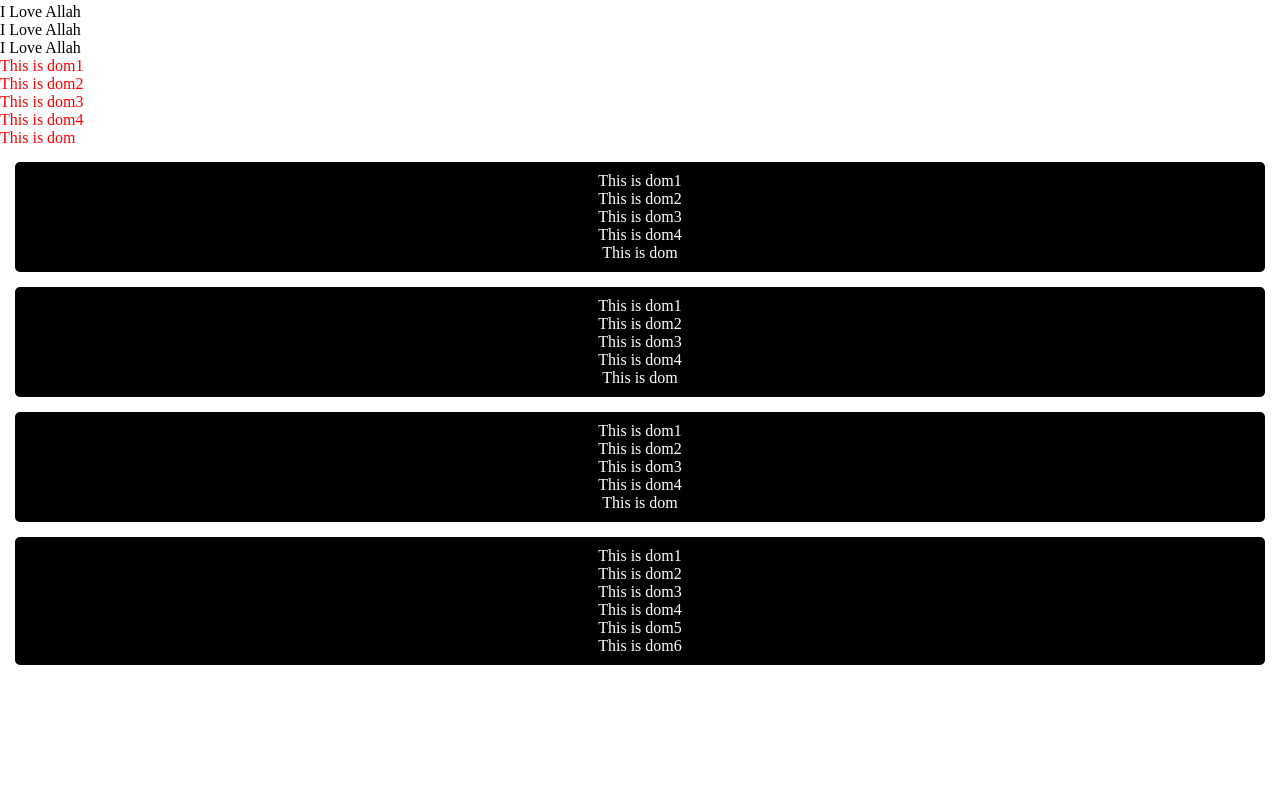
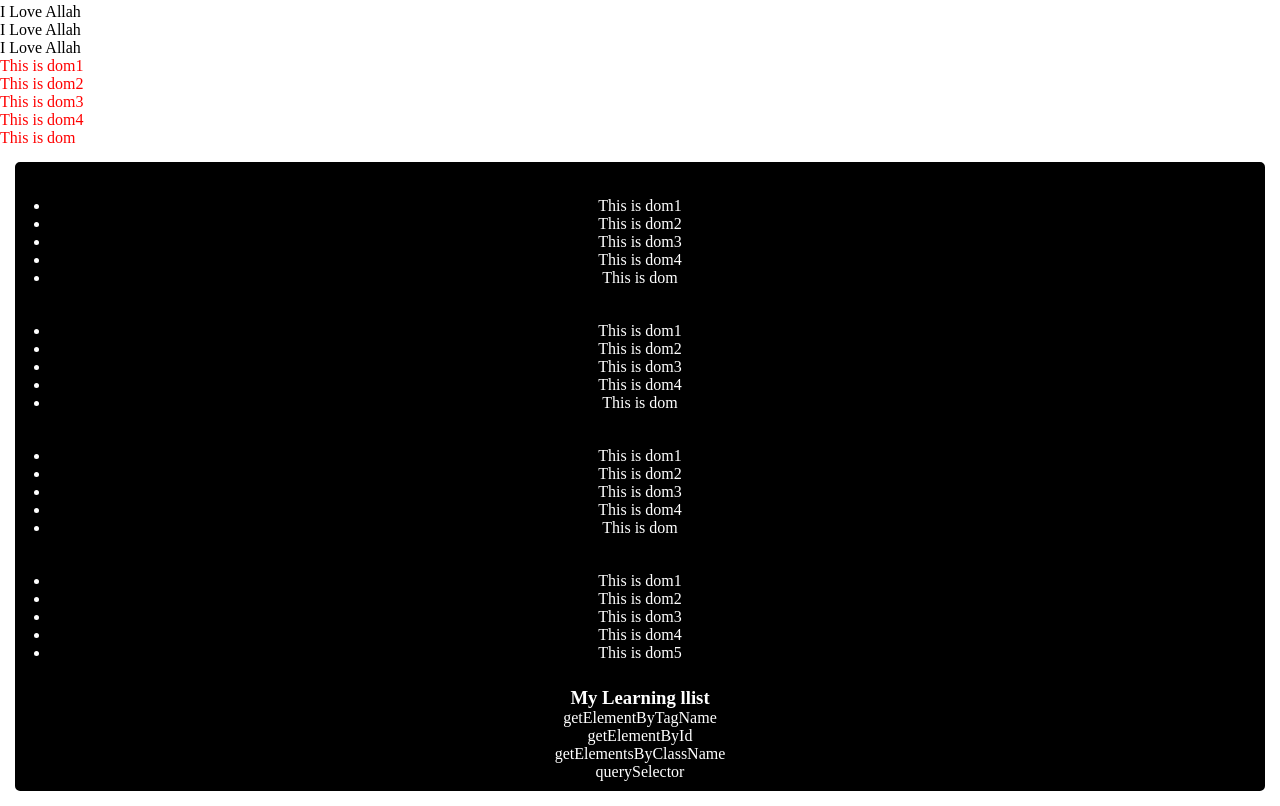
Before and after one commit to moudud-hoq/24dom, a plain HTML site: page index.html in a window 1280 px wide. Shown: the part 402-1208 px from the top of the page. Before the commit the page ends 1082 px from the top, so only its background shows below. Drawn offline with Linux system fonts and the light colour scheme.

Commit message:
Create element

```diff
--- a/index.html
+++ b/index.html
@@ -48,6 +48,7 @@
         </div>
     </main>
 
+    <section id="main-container">
 
         <section>
             <div class="">
@@ -93,6 +94,7 @@
                 </ul>
             </div>
         </section>
+    </section>
 
 
     <script src="js/main.js"></script>
--- a/js/append.js
+++ b/js/append.js
@@ -1,8 +1,59 @@
-//Where to add
-const domsList = document.getElementById('doms-list');
-//WHat to be added
-const li = document.createElement('li');
-li.innerText = 'This is dom6';
+// //Where to add
+// const domsList = document.getElementById('doms-list');
+// //WHat to be added
+// const li = document.createElement('li');
+// li.innerText = 'This is dom6';
 
+// //Add the child
+// domsList.appendChild(li);
+
+
+// --------------------------------------------------------------------------
+//WHere to add
+const sectionList = document.getElementById('main-container');
+//what to be added
+const section = document.createElement('section');
+//what to be added
+const h1 = document.createElement('h1');
+h1.innerText = ('My Learning llist');
 //Add the child
-domsList.appendChild(li);
+section.appendChild(h1);
+
+//what to be added
+const ul = document.createElement('ul');
+
+const li1 = document.createElement('li')
+li1.innerText = 'getElementByTagName'
+ul.appendChild(li1);
+
+//what to be added
+const li2 = document.createElement('li')
+li2.innerText = 'getElementById'
+ul.appendChild(li2);
+
+//what to be added
+const li3 = document.createElement('li')
+li3.innerText = 'getElementsByClassName'
+ul.appendChild(li3);
+
+//what to be added
+const li4 = document.createElement('li')
+li4.innerText = 'querySelector'
+ul.appendChild(li4);
+
+
+section.appendChild(ul);
+sectionList.appendChild(section);
+
+//set innerHTML directly
+const sectionDress=document.createElement('section');
+sectionDress.innerHTML=`
+<h1>My Dress Section</h1>
+<ul>
+<li>I Love Jacket</li>
+<li>I Love Jacket</li>
+<li>I Love Jacket</li>
+<li>I Love Jacket</li>
+</ul>
+
+`
```
Lines whose indentation alone changed are shown as unchanged.
